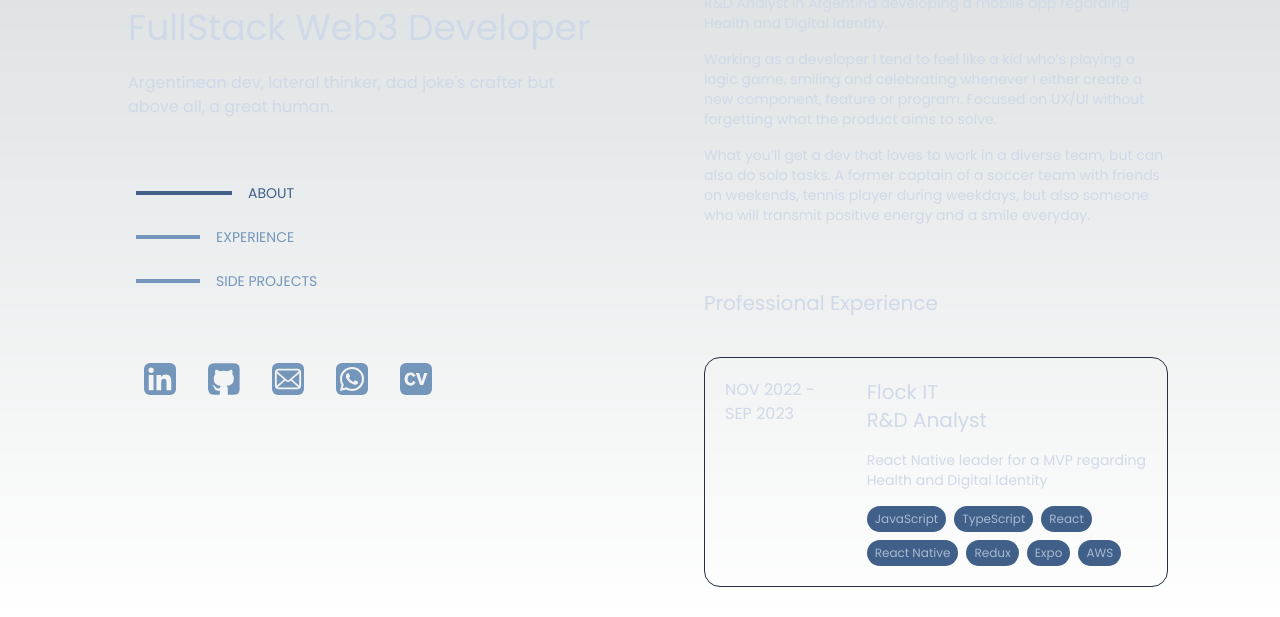
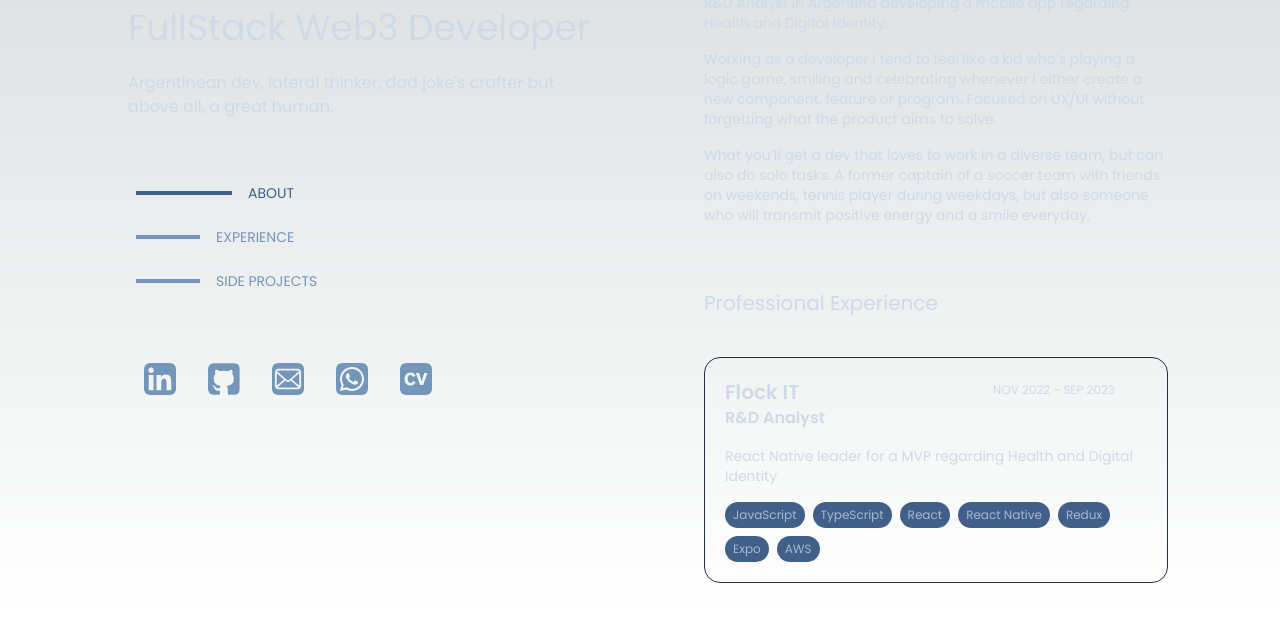
Before and after one commit to diego-scarpati/portfolio-app, a Next.js app: page / in a window 1280 px wide. Shown: the part 183-800 px from the top of the page. Built offline with nearby package versions, Linux system fonts and the light colour scheme.

Commit message:
Professional exp arrangement

```diff
--- a/src/app/common/ExperienceCard.tsx
+++ b/src/app/common/ExperienceCard.tsx
@@ -2,7 +2,7 @@ import React from "react";
 import ExperienceInfo from "./ExperienceInfo";
 import Link from "next/link";
 
-interface ExpCardProps {
+export interface ExpCardProps {
   employer?: string;
   start?: string;
   end?: string;
@@ -20,7 +20,7 @@ function ExperienceCard({ ...props }: ExpCardProps) {
       href={props.url}
       target="_blank"
     >
-      {props.employer ? (
+      {/* {props.employer ? (
         <>
           <div id="experienceDate">
             <p className="text-xs lg:text-base">
@@ -31,7 +31,8 @@ function ExperienceCard({ ...props }: ExpCardProps) {
         </>
       ) : (
         <ExperienceInfo {...props} />
-      )}
+      )} */}
+      <ExperienceInfo {...props} />
     </Link>
   );
 }
--- a/src/app/common/ExperienceInfo.tsx
+++ b/src/app/common/ExperienceInfo.tsx
@@ -1,27 +1,43 @@
 import React from "react";
 import LanguageCard from "./LanguageCard";
+import { ExpCardProps } from "./ExperienceCard";
 
-interface ExpInfoProps {
-  employer?: string;
-  title: string;
-  brief: string;
-  technologies: string[];
-}
+// interface ExpInfoProps {
+//   employer?: string;
+//   title: string;
+//   brief: string;
+//   technologies: string[];
+// }
 
 function ExperienceInfo({
   employer,
   title,
   brief,
   technologies,
-}: ExpInfoProps) {
+  start,
+  end,
+}: ExpCardProps) {
   return (
-    <div
-      className="flex flex-col gap-4 justify-between"
-      style={{ maxWidth: employer ? 310 : "100%" }}
-    >
-      <div id="expTitle">
-        {employer && <p className="text-xl">{employer}</p>}
-        <p className="text-xl">{title}</p>
+    <div className="flex flex-col gap-4 justify-between w-full">
+      <div id="expTitle" className="w-full">
+        {employer ? (
+          <>
+            <div className="flex flex-row justify-between pr-8">
+              <div id="employer">
+                <p className="text-xs lg:text-xl font-semibold">{employer}</p>
+                <p className="text-xs lg:text-base font-semibold">{title}</p>
+              </div>
+              <div
+                id="experienceDate"
+                // className=" bg-big-stone-50 flex items-center"
+              >
+                <p className="text-xs pt-1">{start + " - " + end}</p>
+              </div>
+            </div>
+          </>
+        ) : (
+          <p className="text-xs lg:text-lg font-semibold">{title}</p>
+        )}
       </div>
       <div id="expBrief">
         <p className="text-sm">{brief}</p>
```
